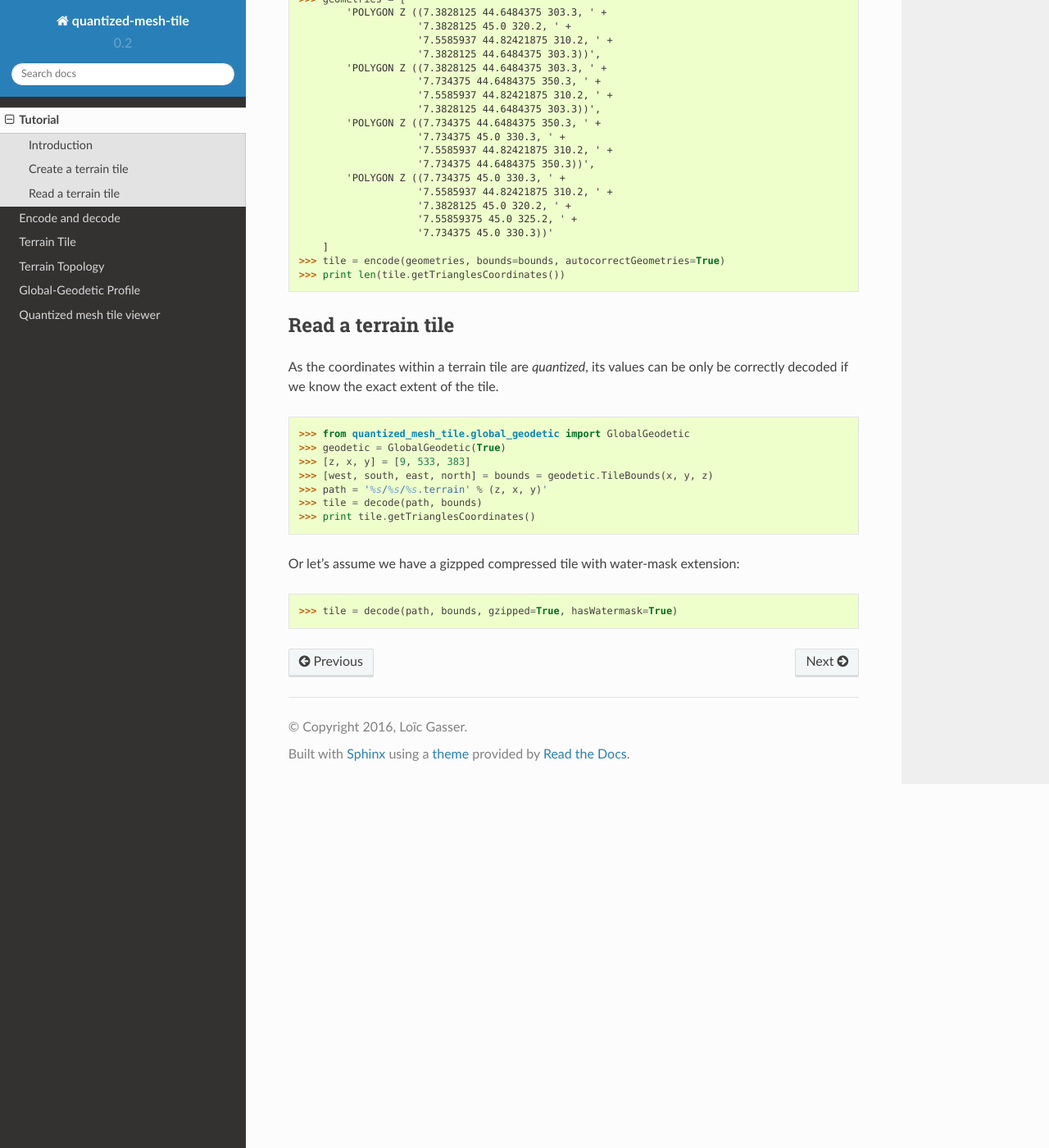
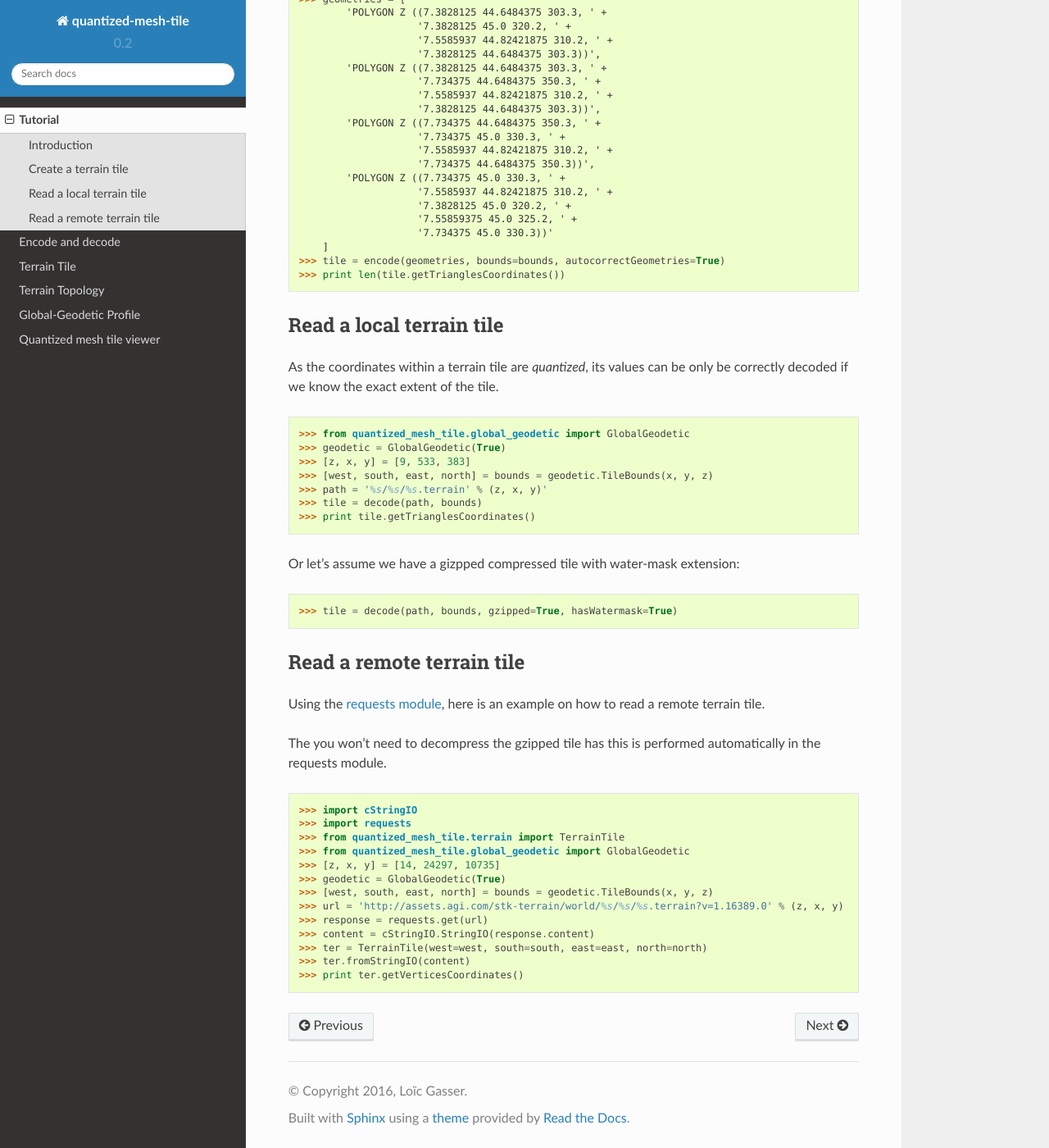
Before and after one commit to loicgasser/quantized-mesh-tile, a Sphinx documentation site: the page built from doc/source/tutorial.rst, in a window 1280 px wide and 1400 px high, scrolled down 1954 px. Shown: the whole window at 82% size. Built offline with Sphinx 7.4.7 and the Read the Docs theme 2.0.0, drawn with Linux system fonts in a browser that asks for light colours.

Commit message:
Add example in doc

```diff
--- a/doc/source/tutorial.rst
+++ b/doc/source/tutorial.rst
@@ -118,8 +118,8 @@ This option should be used with care to fix punctual meshing mistakes.
   >>> print len(tile.getTrianglesCoordinates())
 
 
-Read a terrain tile
--------------------
+Read a local terrain tile
+-------------------------
 
 As the coordinates within a terrain tile are `quantized`, its values can be only be correctly decoded if we know the exact
 extent of the tile.
@@ -135,3 +135,28 @@ extent of the tile.
 Or let's assume we have a gizpped compressed tile with water-mask extension:
 
   >>> tile = decode(path, bounds, gzipped=True, hasWatermask=True)
+
+Read a remote terrain tile
+--------------------------
+
+Using the `requests module`_, here is an example on how to read a remote terrain tile.
+
+.. _requests module:
+    http://docs.python-requests.org/en/master/
+
+The you won't need to decompress the gzipped tile has this is performed automatically
+in the requests module.
+
+  >>> import cStringIO
+  >>> import requests
+  >>> from quantized_mesh_tile.terrain import TerrainTile
+  >>> from quantized_mesh_tile.global_geodetic import GlobalGeodetic
+  >>> [z, x, y] = [14, 24297, 10735]
+  >>> geodetic = GlobalGeodetic(True)
+  >>> [west, south, east, north] = bounds = geodetic.TileBounds(x, y, z)
+  >>> url = 'http://assets.agi.com/stk-terrain/world/%s/%s/%s.terrain?v=1.16389.0' % (z, x, y)
+  >>> response = requests.get(url)
+  >>> content = cStringIO.StringIO(response.content)
+  >>> ter = TerrainTile(west=west, south=south, east=east, north=north)
+  >>> ter.fromStringIO(content)
+  >>> print ter.getVerticesCoordinates()
```
